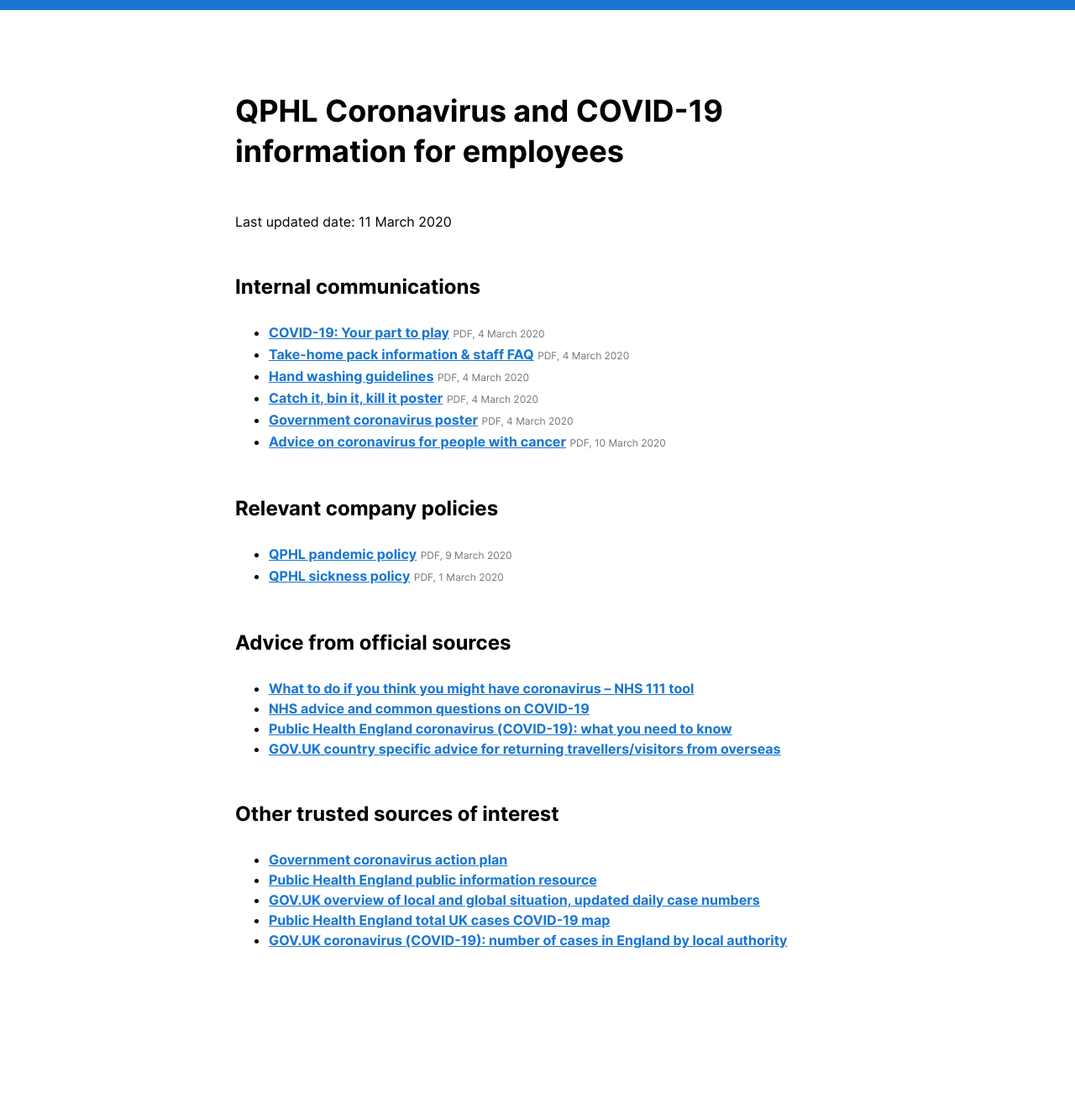
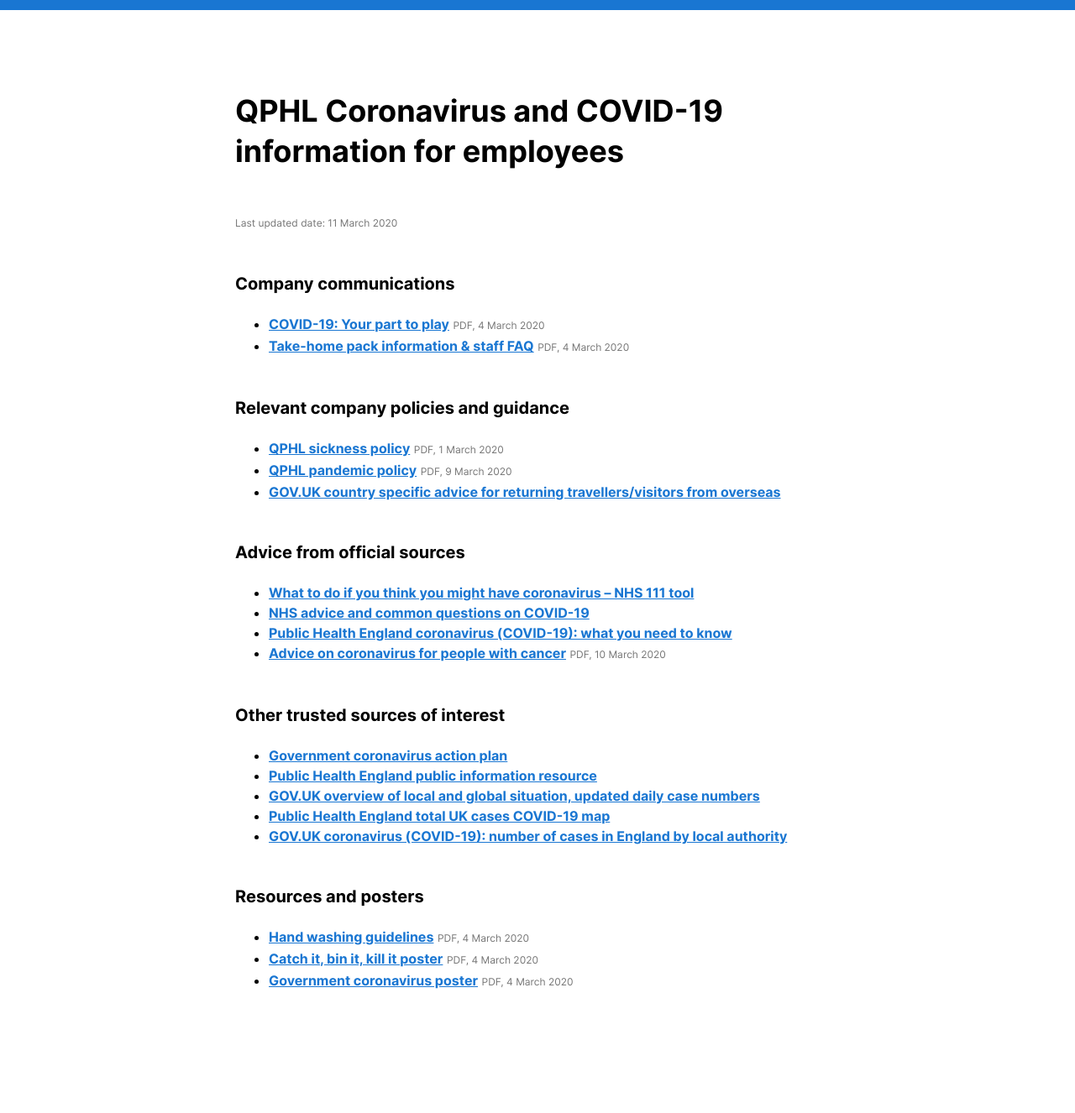
Before and after one commit to cognisant/qphl.co, a Jekyll site: the page built from coronavirus.md, in a window 1280 px wide. Shown: the whole page at 84% size. Built offline with Jekyll 4.4.1, drawn with Linux system fonts in a browser that asks for light colours; before the commit the page ends 1276 px from its top, so only the background shows below that.

Commit message:
Tweaks heading styles

```diff
--- a/_includes/header.html
+++ b/_includes/header.html
@@ -68,8 +68,8 @@
             margin: 0 0 3rem;
         }
         h2 {
-            font-size: 1.5rem;
-            line-height: 2.25rem;
+            font-size: 1.25rem;
+            line-height: 1.5rem;
             margin: 0 0 1.5rem;
         }
         h3 {
--- a/coronavirus.md
+++ b/coronavirus.md
@@ -4,28 +4,27 @@
 title: QPHL Coronavirus and COVID-19 information for employees
 ---
 
-Last updated date: 11 March 2020
+<small>Last updated date: 11 March 2020</small>
 
-## Internal communications
+## Company communications
 
 - [COVID-19: Your part to play](/downloads/covid-19-your-part-to-play.pdf) <small>PDF, 4 March 2020</small>
 - [Take-home pack information & staff FAQ](/downloads/take-home-pack-information.pdf) <small>PDF, 4 March 2020</small>
-- [Hand washing guidelines](/downloads/hand-washing-guidelines.pdf) <small>PDF, 4 March 2020</small>
-- [Catch it, bin it, kill it poster](/downloads/catch-bin-kill.pdf) <small>PDF, 4 March 2020</small>
-- [Government coronavirus poster](/downloads/government-coronavirus-poster.pdf) <small>PDF, 4 March 2020</small>
-- [Advice on coronavirus for people with cancer](/downloads/advice-on-coronavirus-for-people-with-cancer.pdf) <small>PDF, 10 March 2020</small>
 
-## Relevant company policies
+## Relevant company policies and guidance
 
+- [QPHL sickness policy](/downloads/qphl-sickness-policy.pdf) <small>PDF, 1 March 2020</small>
 - [QPHL pandemic policy](/downloads/qphl-pandemic-policy.pdf) <small>PDF, 9 March 2020</small>
-- [QPHL sickness policy](/downloads/qphl-sickness-policy.pdf) <small>PDF, 1 March 2020</small>
+- [GOV.UK country specific advice for returning travellers/visitors from overseas](https://www.gov.uk/government/publications/covid-19-specified-countries-and-areas/covid-19-specified-countries-and-areas-with-implications-for-returning-travellers-or-visitors-arriving-in-the-uk)
+
 
 ## Advice from official sources
 
 - [What to do if you think you might have coronavirus – NHS 111 tool](https://111.nhs.uk/service/COVID-19/)
 - [NHS advice and common questions on COVID-19](https://www.nhs.uk/conditions/coronavirus-covid-19/)
 - [Public Health England coronavirus (COVID-19): what you need to know](https://publichealthmatters.blog.gov.uk/2020/01/23/wuhan-novel-coronavirus-what-you-need-to-know/)
-- [GOV.UK country specific advice for returning travellers/visitors from overseas](https://www.gov.uk/government/publications/covid-19-specified-countries-and-areas/covid-19-specified-countries-and-areas-with-implications-for-returning-travellers-or-visitors-arriving-in-the-uk)
+- [Advice on coronavirus for people with cancer](/downloads/advice-on-coronavirus-for-people-with-cancer.pdf) <small>PDF, 10 March 2020</small>
+
 
 ## Other trusted sources of interest
 
@@ -34,3 +33,9 @@
 - [GOV.UK overview of local and global situation, updated daily case numbers](https://www.gov.uk/guidance/coronavirus-covid-19-information-for-the-public)
 - [Public Health England total UK cases COVID-19 map](https://www.arcgis.com/apps/opsdashboard/index.html#/f94c3c90da5b4e9f9a0b19484dd4bb14)
 - [GOV.UK coronavirus (COVID-19): number of cases in England by local authority](https://www.gov.uk/government/publications/coronavirus-covid-19-number-of-cases-in-england/coronavirus-covid-19-number-of-cases-in-england)
+
+## Resources and posters
+
+- [Hand washing guidelines](/downloads/hand-washing-guidelines.pdf) <small>PDF, 4 March 2020</small>
+- [Catch it, bin it, kill it poster](/downloads/catch-bin-kill.pdf) <small>PDF, 4 March 2020</small>
+- [Government coronavirus poster](/downloads/government-coronavirus-poster.pdf) <small>PDF, 4 March 2020</small>
```
